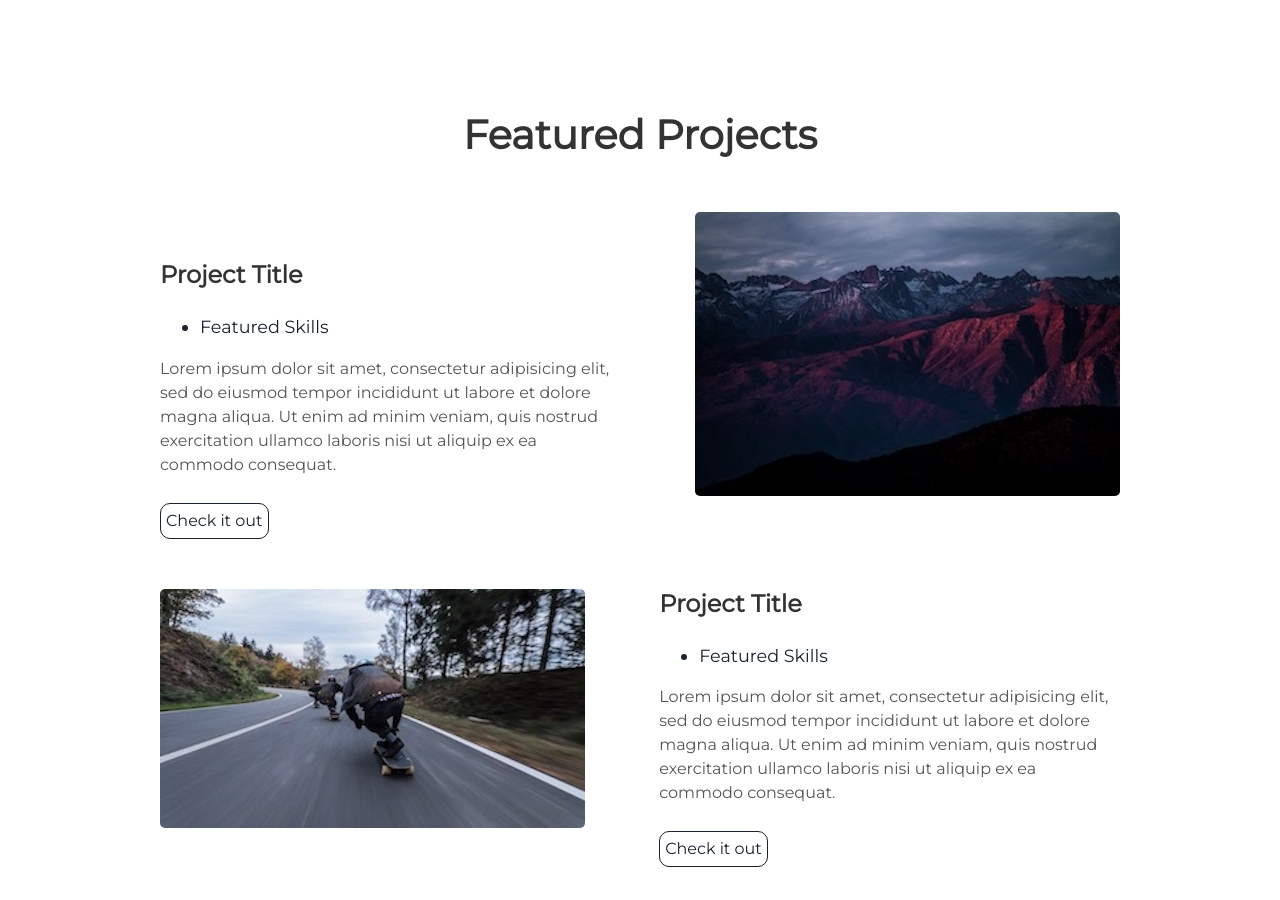
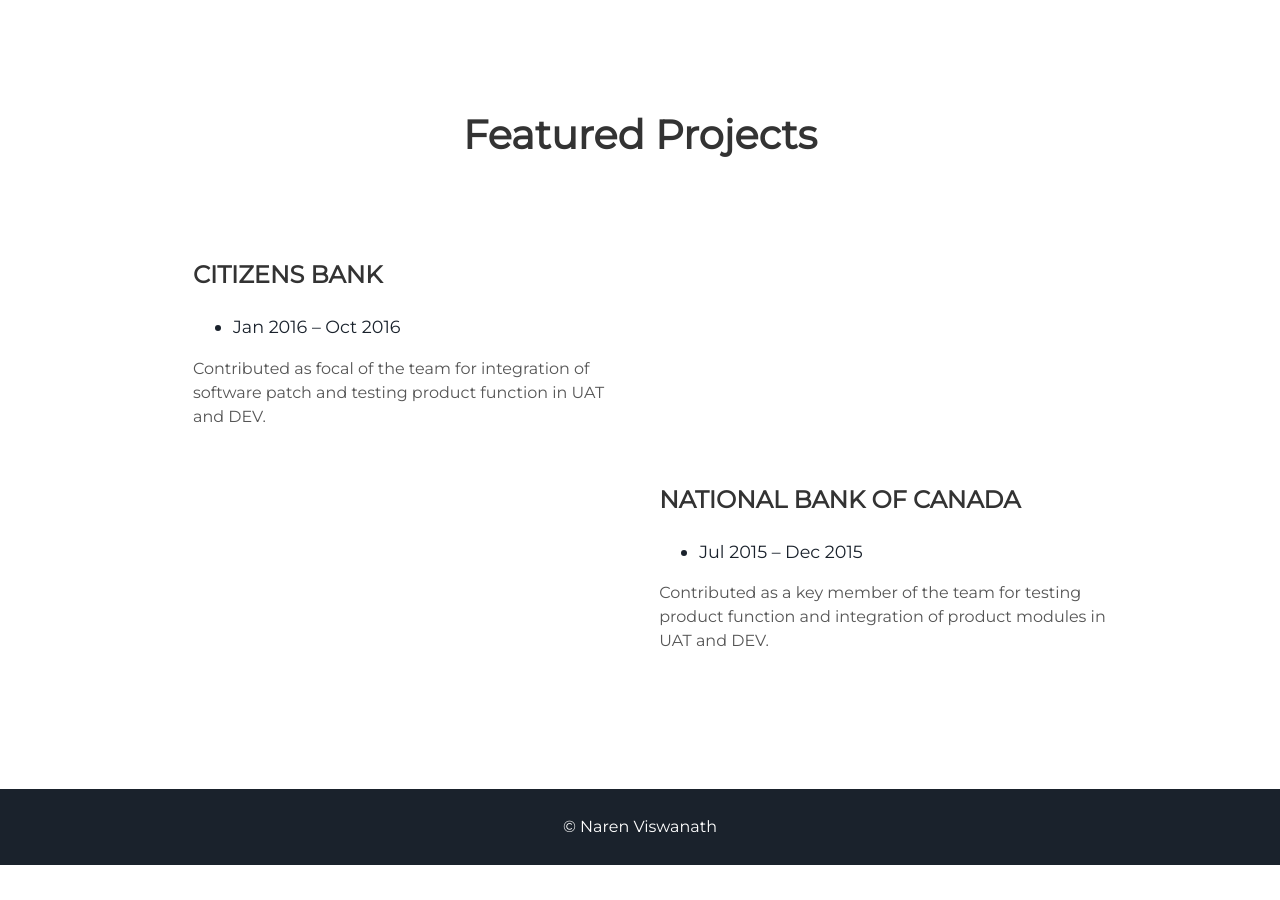
Before and after one commit to detroitFive/site, a Jekyll site: the page built from index.html, in a window 1280 px wide and 900 px high, scrolled down 1262 px. Built offline with Jekyll 4.4.1, drawn with Linux system fonts in a browser that asks for light colours; after the commit the page ends 2127 px from its top, so only the background shows below that.

Commit message:
Update projects.html

```diff
--- a/_includes/projects.html
+++ b/_includes/projects.html
@@ -3,27 +3,27 @@
 </div>
 <div class="user-projects">
   <div class="images-right">
-    <img alt="mountains" src="{{ "/assets/img/mountains.jpg" | prepend: site.baseurl }}" />
+    <!--<img alt="mountains" src="{{ "/assets/img/mountains.jpg" | prepend: site.baseurl }}" />-->
   </div>
   <div class="contents">
-    <h3> Project Title </h3>
+    <h3> CITIZENS BANK </h3>
     <ul>
-      <li> Featured Skills</li>
+      <li>Jan 2016 – Oct 2016</li>
     </ul>
-    <p>Lorem ipsum dolor sit amet, consectetur adipisicing elit, sed do eiusmod tempor incididunt ut labore et dolore magna aliqua. Ut enim ad minim veniam, quis nostrud exercitation ullamco laboris nisi ut aliquip ex ea commodo consequat.</p>
-    <a class="project-link" href="#">Check it out</a>
+    <p>Contributed as focal of the team for integration of software patch and testing product function in UAT and DEV.</p>
+    <!--<a class="project-link" href="#">Check it out</a>-->
   </div>
 </div>
 <div class="user-projects">
   <div class="images-left">
-    <img alt="mountains" src="{{ "/assets/img/skate.jpg" | prepend: site.baseurl }}" />
+    <!--<img alt="mountains" src="{{ "/assets/img/skate.jpg" | prepend: site.baseurl }}" />-->
   </div>
   <div class="contents-right">
-    <h3> Project Title </h3>
+    <h3> NATIONAL BANK OF CANADA </h3>
     <ul>
-      <li> Featured Skills</li>
+      <li>Jul 2015 – Dec 2015</li>
     </ul>
-    <p>Lorem ipsum dolor sit amet, consectetur adipisicing elit, sed do eiusmod tempor incididunt ut labore et dolore magna aliqua. Ut enim ad minim veniam, quis nostrud exercitation ullamco laboris nisi ut aliquip ex ea commodo consequat.</p>
-    <a class="project-link" href="#">Check it out</a>
+    <p>Contributed as a key member of the team for testing product function and integration of product modules in UAT and DEV.</p>
+    <!--<a class="project-link" href="#">Check it out</a>-->
   </div>
 </div>
```
